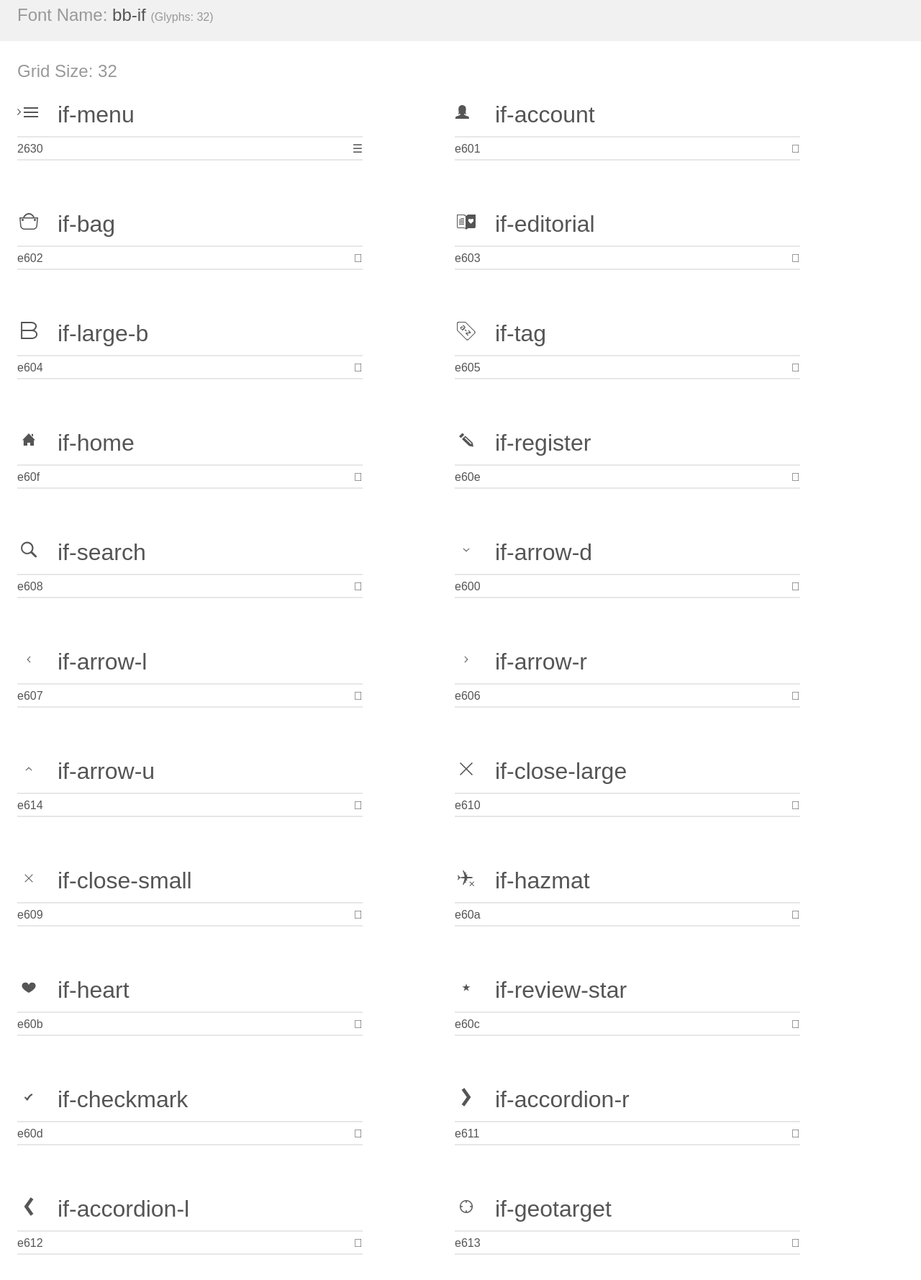
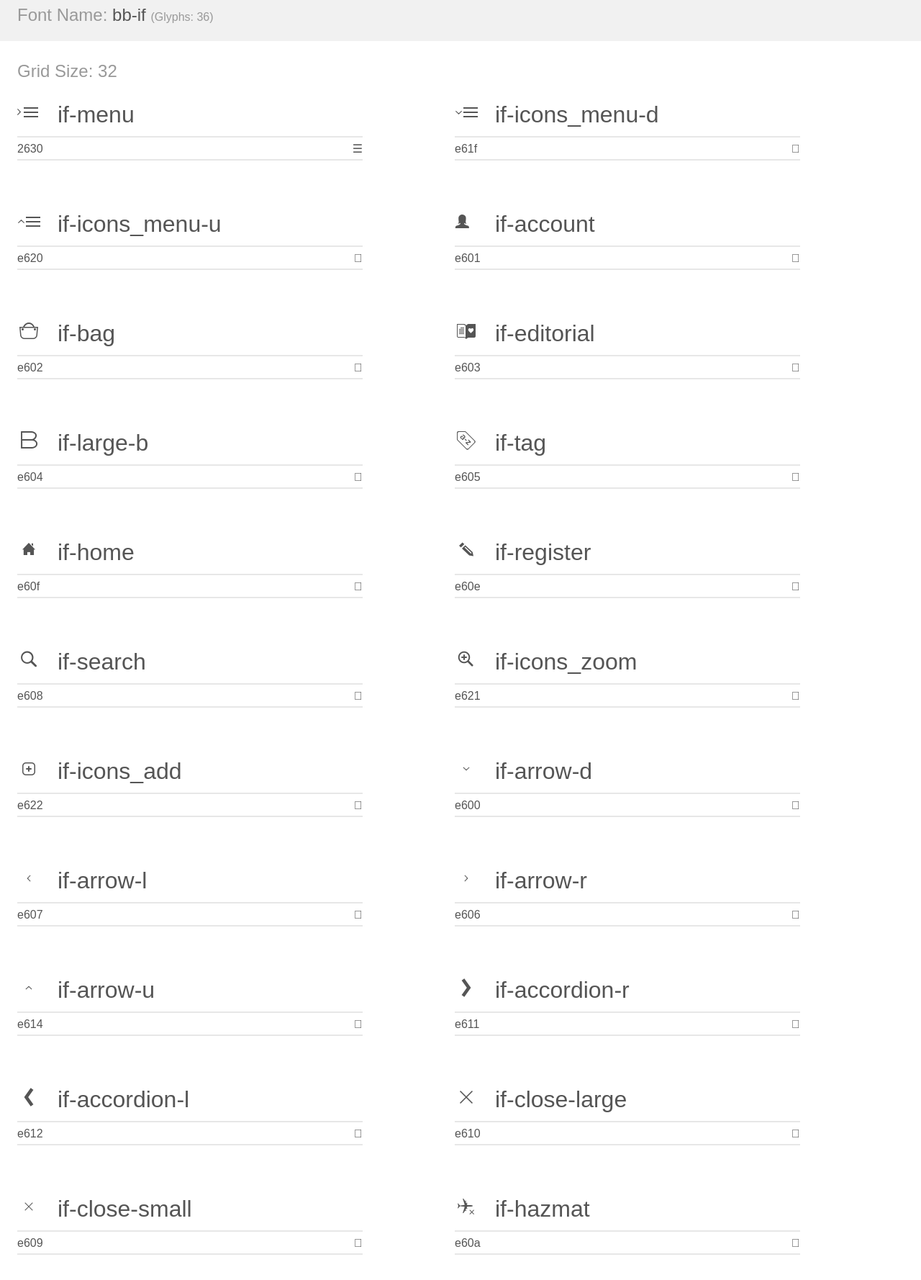
Before and after one commit to cutrose/Iconfont, a plain HTML site: page index.html in a window 1280 px wide. Shown: the part 15-1793 px from the top of the page at 72% size. Drawn offline with Linux system fonts and the light colour scheme.

Commit message:
new icons

```diff
--- a/index.html
+++ b/index.html
@@ -9,7 +9,7 @@
 	<link rel="stylesheet" href="style.css"></head>
 <body>
 	<div class="bgc1 clearfix">
-		<h1 class="mhmm mvm"><span class="fgc1">Font Name:</span> bb-if <small class="fgc1">(Glyphs:&nbsp;32)</small></h1>
+		<h1 class="mhmm mvm"><span class="fgc1">Font Name:</span> bb-if <small class="fgc1">(Glyphs:&nbsp;36)</small></h1>
 	</div>
 	<div class="clearfix mhl ptl">
 		<h1 class="mvm mtn fgc1">Grid Size: 32</h1>
@@ -23,6 +23,38 @@
 			<fieldset class="fs0 size1of1 clearfix hidden-false">
 				<input type="text" readonly value="2630" class="unit size1of2" />
 				<input type="text" maxlength="1" readonly value="&#x2630;" class="unitRight size1of2 talign-right" />
+			</fieldset>
+			<div class="fs0 bshadow0 clearfix hidden-true">
+				<span class="unit pvs fgc1">liga: </span>
+				<input type="text" readonly value="" class="liga unitRight" />
+			</div>
+		</div>
+		<div class="glyph fs1">
+			<div class="clearfix bshadow0 pbs">
+				<span class="icon if-icons_menu-d">
+
+				</span>
+				<span class="mls"> if-icons_menu-d</span>
+			</div>
+			<fieldset class="fs0 size1of1 clearfix hidden-false">
+				<input type="text" readonly value="e61f" class="unit size1of2" />
+				<input type="text" maxlength="1" readonly value="&#xe61f;" class="unitRight size1of2 talign-right" />
+			</fieldset>
+			<div class="fs0 bshadow0 clearfix hidden-true">
+				<span class="unit pvs fgc1">liga: </span>
+				<input type="text" readonly value="" class="liga unitRight" />
+			</div>
+		</div>
+		<div class="glyph fs1">
+			<div class="clearfix bshadow0 pbs">
+				<span class="icon if-icons_menu-u">
+
+				</span>
+				<span class="mls"> if-icons_menu-u</span>
+			</div>
+			<fieldset class="fs0 size1of1 clearfix hidden-false">
+				<input type="text" readonly value="e620" class="unit size1of2" />
+				<input type="text" maxlength="1" readonly value="&#xe620;" class="unitRight size1of2 talign-right" />
 			</fieldset>
 			<div class="fs0 bshadow0 clearfix hidden-true">
 				<span class="unit pvs fgc1">liga: </span>
@@ -159,6 +191,38 @@
 		</div>
 		<div class="glyph fs1">
 			<div class="clearfix bshadow0 pbs">
+				<span class="icon if-icons_zoom">
+
+				</span>
+				<span class="mls"> if-icons_zoom</span>
+			</div>
+			<fieldset class="fs0 size1of1 clearfix hidden-false">
+				<input type="text" readonly value="e621" class="unit size1of2" />
+				<input type="text" maxlength="1" readonly value="&#xe621;" class="unitRight size1of2 talign-right" />
+			</fieldset>
+			<div class="fs0 bshadow0 clearfix hidden-true">
+				<span class="unit pvs fgc1">liga: </span>
+				<input type="text" readonly value="" class="liga unitRight" />
+			</div>
+		</div>
+		<div class="glyph fs1">
+			<div class="clearfix bshadow0 pbs">
+				<span class="icon if-icons_add">
+
+				</span>
+				<span class="mls"> if-icons_add</span>
+			</div>
+			<fieldset class="fs0 size1of1 clearfix hidden-false">
+				<input type="text" readonly value="e622" class="unit size1of2" />
+				<input type="text" maxlength="1" readonly value="&#xe622;" class="unitRight size1of2 talign-right" />
+			</fieldset>
+			<div class="fs0 bshadow0 clearfix hidden-true">
+				<span class="unit pvs fgc1">liga: </span>
+				<input type="text" readonly value="" class="liga unitRight" />
+			</div>
+		</div>
+		<div class="glyph fs1">
+			<div class="clearfix bshadow0 pbs">
 				<span class="icon if-arrow-d">
 
 				</span>
@@ -215,6 +279,38 @@
 			<fieldset class="fs0 size1of1 clearfix hidden-false">
 				<input type="text" readonly value="e614" class="unit size1of2" />
 				<input type="text" maxlength="1" readonly value="&#xe614;" class="unitRight size1of2 talign-right" />
+			</fieldset>
+			<div class="fs0 bshadow0 clearfix hidden-true">
+				<span class="unit pvs fgc1">liga: </span>
+				<input type="text" readonly value="" class="liga unitRight" />
+			</div>
+		</div>
+		<div class="glyph fs1">
+			<div class="clearfix bshadow0 pbs">
+				<span class="icon if-accordion-r">
+
+				</span>
+				<span class="mls"> if-accordion-r</span>
+			</div>
+			<fieldset class="fs0 size1of1 clearfix hidden-false">
+				<input type="text" readonly value="e611" class="unit size1of2" />
+				<input type="text" maxlength="1" readonly value="&#xe611;" class="unitRight size1of2 talign-right" />
+			</fieldset>
+			<div class="fs0 bshadow0 clearfix hidden-true">
+				<span class="unit pvs fgc1">liga: </span>
+				<input type="text" readonly value="" class="liga unitRight" />
+			</div>
+		</div>
+		<div class="glyph fs1">
+			<div class="clearfix bshadow0 pbs">
+				<span class="icon if-accordion-l">
+
+				</span>
+				<span class="mls"> if-accordion-l</span>
+			</div>
+			<fieldset class="fs0 size1of1 clearfix hidden-false">
+				<input type="text" readonly value="e612" class="unit size1of2" />
+				<input type="text" maxlength="1" readonly value="&#xe612;" class="unitRight size1of2 talign-right" />
 			</fieldset>
 			<div class="fs0 bshadow0 clearfix hidden-true">
 				<span class="unit pvs fgc1">liga: </span>
@@ -311,38 +407,6 @@
 			<fieldset class="fs0 size1of1 clearfix hidden-false">
 				<input type="text" readonly value="e60d" class="unit size1of2" />
 				<input type="text" maxlength="1" readonly value="&#xe60d;" class="unitRight size1of2 talign-right" />
-			</fieldset>
-			<div class="fs0 bshadow0 clearfix hidden-true">
-				<span class="unit pvs fgc1">liga: </span>
-				<input type="text" readonly value="" class="liga unitRight" />
-			</div>
-		</div>
-		<div class="glyph fs1">
-			<div class="clearfix bshadow0 pbs">
-				<span class="icon if-accordion-r">
-
-				</span>
-				<span class="mls"> if-accordion-r</span>
-			</div>
-			<fieldset class="fs0 size1of1 clearfix hidden-false">
-				<input type="text" readonly value="e611" class="unit size1of2" />
-				<input type="text" maxlength="1" readonly value="&#xe611;" class="unitRight size1of2 talign-right" />
-			</fieldset>
-			<div class="fs0 bshadow0 clearfix hidden-true">
-				<span class="unit pvs fgc1">liga: </span>
-				<input type="text" readonly value="" class="liga unitRight" />
-			</div>
-		</div>
-		<div class="glyph fs1">
-			<div class="clearfix bshadow0 pbs">
-				<span class="icon if-accordion-l">
-
-				</span>
-				<span class="mls"> if-accordion-l</span>
-			</div>
-			<fieldset class="fs0 size1of1 clearfix hidden-false">
-				<input type="text" readonly value="e612" class="unit size1of2" />
-				<input type="text" maxlength="1" readonly value="&#xe612;" class="unitRight size1of2 talign-right" />
 			</fieldset>
 			<div class="fs0 bshadow0 clearfix hidden-true">
 				<span class="unit pvs fgc1">liga: </span>
--- a/style.css
+++ b/style.css
@@ -1,10 +1,10 @@
 @font-face {
 	font-family: 'bb-if';
-	src:url('fonts/bb-if.eot?-xh5xah');
-	src:url('fonts/bb-if.eot?#iefix-xh5xah') format('embedded-opentype'),
-		url('fonts/bb-if.woff?-xh5xah') format('woff'),
-		url('fonts/bb-if.ttf?-xh5xah') format('truetype'),
-		url('fonts/bb-if.svg?-xh5xah#bb-if') format('svg');
+	src:url('fonts/bb-if.eot?-1vhj4p');
+	src:url('fonts/bb-if.eot?#iefix-1vhj4p') format('embedded-opentype'),
+		url('fonts/bb-if.woff?-1vhj4p') format('woff'),
+		url('fonts/bb-if.ttf?-1vhj4p') format('truetype'),
+		url('fonts/bb-if.svg?-1vhj4p#bb-if') format('svg');
 	font-weight: normal;
 	font-style: normal;
 }
@@ -26,127 +26,108 @@
 .if-menu:before {
 	content: "\2630";
 }
-
+.if-icons_menu-d:before {
+	content: "\e61f";
+}
+.if-icons_menu-u:before {
+	content: "\e620";
+}
 .if-account:before {
 	content: "\e601";
 }
-
 .if-bag:before {
 	content: "\e602";
 }
-
 .if-editorial:before {
 	content: "\e603";
 }
-
 .if-large-b:before {
 	content: "\e604";
 }
-
 .if-tag:before {
 	content: "\e605";
 }
-
 .if-home:before {
 	content: "\e60f";
 }
-
 .if-register:before {
 	content: "\e60e";
 }
-
 .if-search:before {
 	content: "\e608";
 }
-
+.if-icons_zoom:before {
+	content: "\e621";
+}
+.if-icons_add:before {
+	content: "\e622";
+}
 .if-arrow-d:before {
 	content: "\e600";
 }
-
 .if-arrow-l:before {
 	content: "\e607";
 }
-
 .if-arrow-r:before {
 	content: "\e606";
 }
-
 .if-arrow-u:before {
 	content: "\e614";
 }
-
+.if-accordion-r:before {
+	content: "\e611";
+}
+.if-accordion-l:before {
+	content: "\e612";
+}
 .if-close-large:before {
 	content: "\e610";
 }
-
 .if-close-small:before {
 	content: "\e609";
 }
-
 .if-hazmat:before {
 	content: "\e60a";
 }
-
 .if-heart:before {
 	content: "\e60b";
 }
-
 .if-review-star:before {
 	content: "\e60c";
 }
-
 .if-checkmark:before {
 	content: "\e60d";
 }
-
-.if-accordion-r:before {
-	content: "\e611";
-}
-
-.if-accordion-l:before {
-	content: "\e612";
-}
-
 .if-geotarget:before {
 	content: "\e613";
 }
-
 .if-social-fb:before {
 	content: "\e615";
 }
-
 .if-social-tw:before {
 	content: "\e616";
 }
-
 .if-social-gp:before {
 	content: "\e617";
 }
-
 .if-social-yt:before {
 	content: "\e618";
 }
-
 .if-social-pt:before {
 	content: "\e619";
 }
-
 .if-social-in:before {
 	content: "\e61a";
 }
-
 .if-sale:before {
 	content: "\e61b";
 }
-
 .if-arrow-bold-r:before {
 	content: "\e61d";
 }
-
 .if-sun:before {
 	content: "\e61c";
 }
-
 .if-wedding:before {
 	content: "\e61e";
 }
```
Also changed, not shown: fonts/bb-if.ttf, fonts/bb-if.woff, 2 other files.
